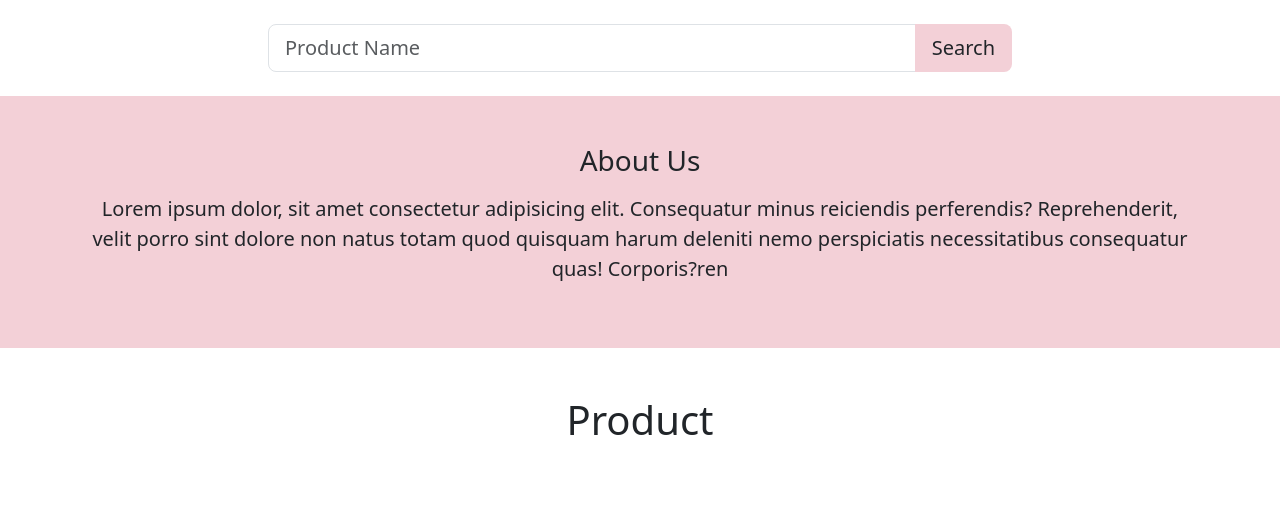
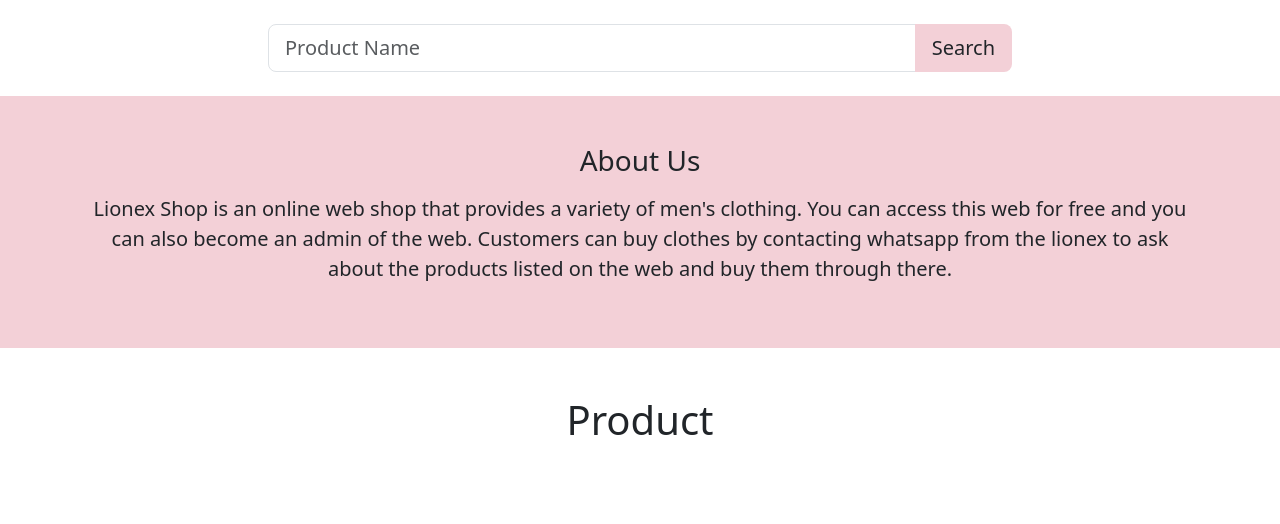
Before and after one commit to aditpmkas/OnlineShop, a PHP site: page / in a window 1280 px wide. Shown: the part 56-580 px from the top of the page. Run offline with PHP 8.4, Linux system fonts and the light colour scheme; data that the repository does not hold is empty; some libraries are stand-ins or nearby versions.

Commit message:
Update About Us Text in index.php

```diff
--- a/onlineshop/index.php
+++ b/onlineshop/index.php
@@ -38,10 +38,8 @@
             <div class="container text-center">
                 <h3>About Us</h3>
                 <p class="fs-5  mt-3">
-                    Lorem ipsum dolor, sit amet consectetur adipisicing elit. Consequatur minus reiciendis
-                     perferendis? Reprehenderit, velit porro sint dolore non natus totam
-                    quod quisquam harum deleniti nemo perspiciatis necessitatibus consequatur quas! Corporis?ren
-                </p>
+                Lionex Shop is an online web shop that provides a variety of men's clothing. You can access this web for free and you can also become an admin of the web. Customers can buy clothes by contacting whatsapp from the lionex to ask about the products listed on the web and buy them through there.
+</p>
             </div>
         </div>
 
```
